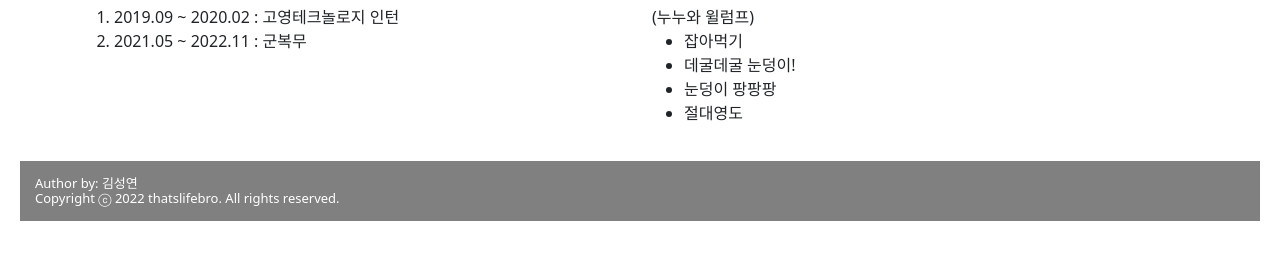
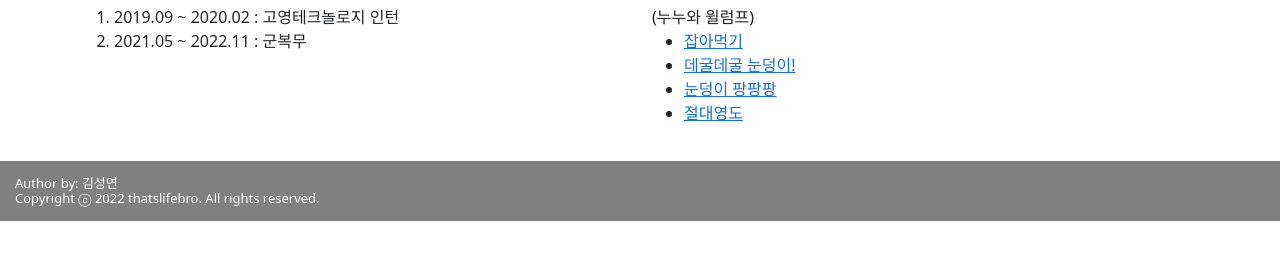
Before and after one commit to thatslifebro/intro_me, a plain HTML site: page index.html in a window 1280 px wide. Shown: the part 521-780 px from the top of the page. Drawn offline with nearby package versions, Linux system fonts and the light colour scheme.

Commit message:
보유스킬 수정

```diff
--- a/index.css
+++ b/index.css
@@ -65,7 +65,7 @@ main article img:hover{
 }
 
 footer{
-    margin: 20px;
+    margin-top: 20px;
     height: 60px;
     background-color: grey;
     color: white;
--- a/index.html
+++ b/index.html
@@ -56,10 +56,10 @@
                     <section class="section4 col">
                         <h2>보유 스킬</h2><span>(누누와 윌럼프)</span>
                         <ul>
-                            <li>잡아먹기</li>
-                            <li>데굴데굴 눈덩이!</li>
-                            <li>눈덩이 팡팡팡</li>
-                            <li>절대영도</li>
+                            <li><a href="nunu/q.html">잡아먹기</a></li>
+                            <li><a href="nunu/w.html">데굴데굴 눈덩이!</a></li>
+                            <li><a href="nunu/e.html">눈덩이 팡팡팡</a></li>
+                            <li><a href="nunu/r.html">절대영도</a></li>
                         </ul>
                     </section>
                 </div>
```
Also changed, not shown: nunu/e.html (added, +10 -0 lines), nunu/q.html (added, +10 -0 lines), nunu/r.html (added, +10 -0 lines), nunu/w.html (added, +10 -0 lines), nunu/e.jpeg (added), nunu/q.jpeg (added), nunu/r.jpeg (added), nunu/w.jpeg (added), 1 other file.
